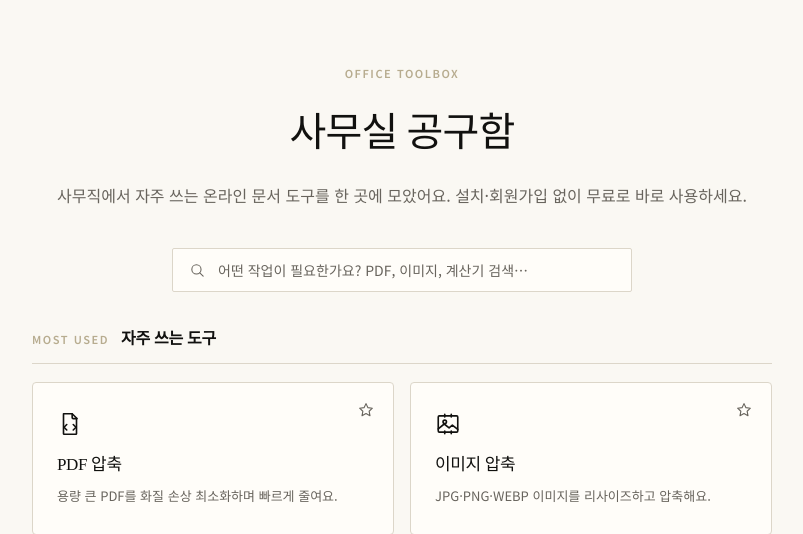
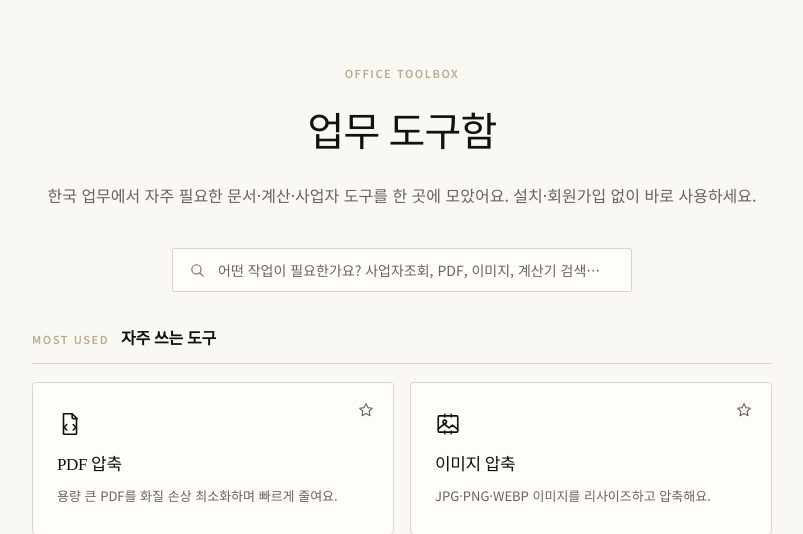
Before and after one commit to Mine-94/office-toolbox-site, a Flask app: page / in a window 1280 px wide. Shown: the part 175-709 px from the top of the page, without its empty margins (238-1041 px from the left). Run offline with Flask 3, Linux system fonts and the light colour scheme.

Commit message:
홈 브랜드와 한국 업무 포지셔닝 개선

```diff
--- a/templates/home.html
+++ b/templates/home.html
@@ -3,12 +3,12 @@
 {% block content %}
 <section class="hero container">
   <span class="eyebrow">OFFICE TOOLBOX</span>
-  <h1>사무실 공구함</h1>
-  <p class="subtitle">사무직에서 자주 쓰는 온라인 문서 도구를 한 곳에 모았어요. 설치·회원가입 없이 무료로 바로 사용하세요.</p>
+  <h1>업무 도구함</h1>
+  <p class="subtitle">한국 업무에서 자주 필요한 문서·계산·사업자 도구를 한 곳에 모았어요. 설치·회원가입 없이 바로 사용하세요.</p>
 
   <div class="tool-search">
     {{ icon("search") }}
-    <input type="text" id="tool-search-input" placeholder="어떤 작업이 필요한가요? PDF, 이미지, 계산기 검색…">
+    <input type="text" id="tool-search-input" placeholder="어떤 작업이 필요한가요? 사업자조회, PDF, 이미지, 계산기 검색…">
   </div>
 </section>
 
```
